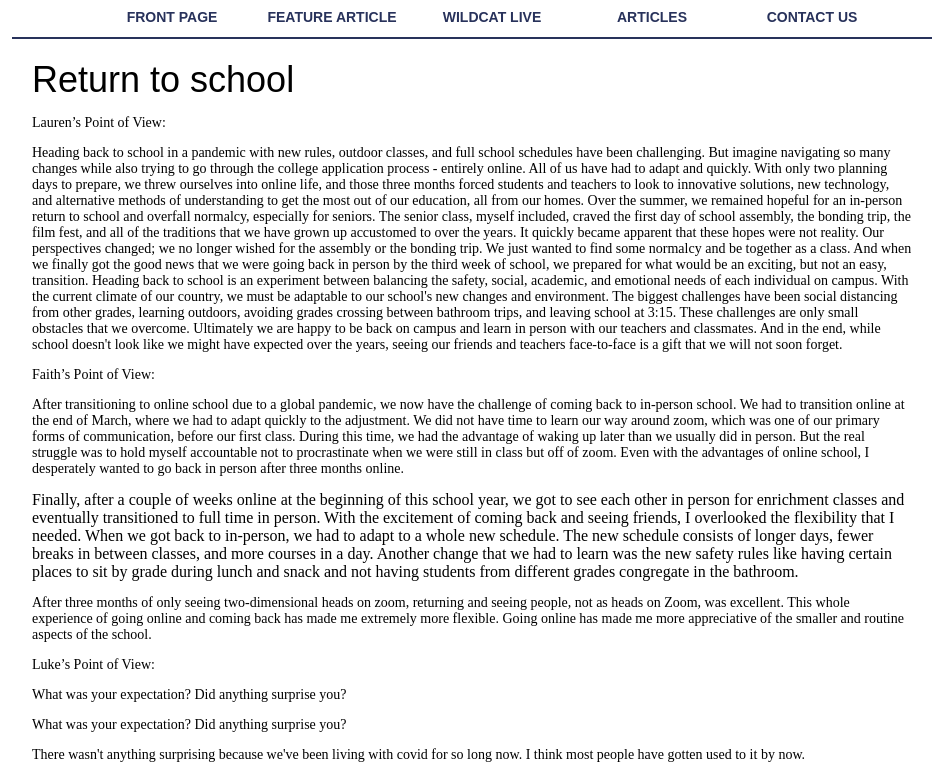
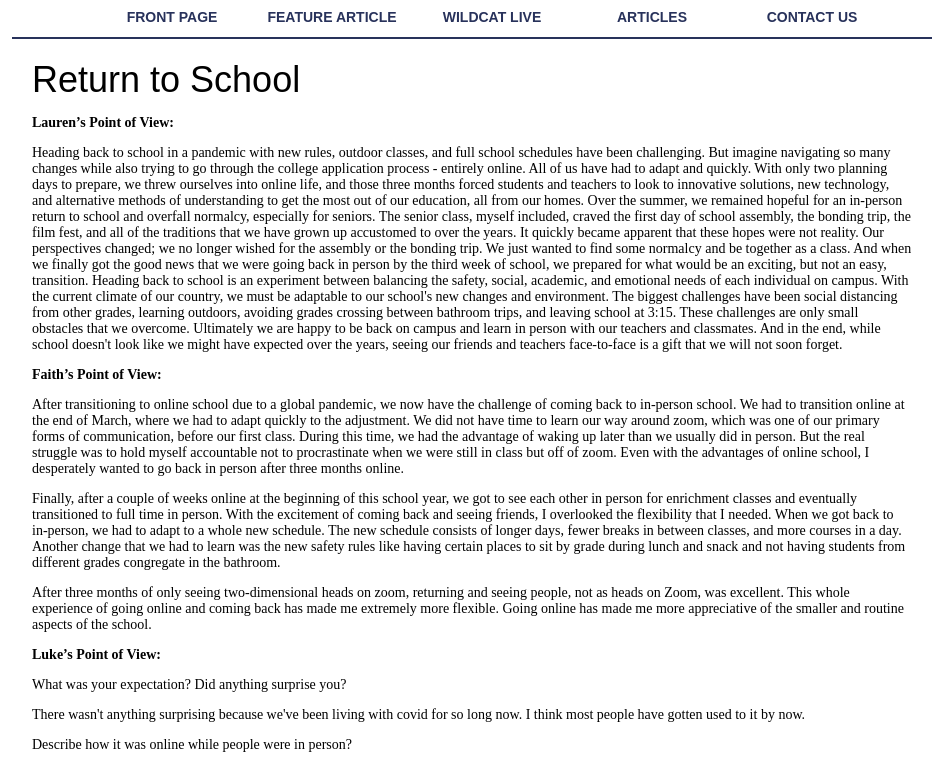
Before and after one commit to dpitts00/wildcatpost, a plain HTML site: page articles/feature-article.html in a window 1280 px wide. Shown: the part 192-956 px from the top of the page, without its empty margins (168-1110 px from the left). Drawn offline with Linux system fonts and the light colour scheme; a web font is replaced by a local one.

Commit message:
fixed feature-article and going-back-to-school

```diff
--- a/articles/feature-article.html
+++ b/articles/feature-article.html
@@ -30,8 +30,8 @@
       <hr>
 
       <article>
-        <h4>Return to school</h4>
-        <p>Lauren’s Point of View:</p>
+        <h4>Return to School</h4>
+        <p><b>Lauren’s Point of View:</b></p>
         <p> Heading back to school in a pandemic with new rules, outdoor classes, and full school schedules
 have been challenging. But imagine navigating so many changes while also trying to go through
 the college application process - entirely online. All of us have had to adapt and quickly. With
@@ -51,12 +51,10 @@ country, we must be adaptable to our school's new changes and environment. The b
 challenges have been social distancing from other grades, learning outdoors, avoiding grades
 crossing between bathroom trips, and leaving school at 3:15. These challenges are only small
 obstacles that we overcome. Ultimately we are happy to be back on campus and learn in person
-with our teachers and classmates. And in the end, while school doesn't look like we might have
-
-expected over the years, seeing our friends and teachers face-to-face is a gift that we will not
+with our teachers and classmates. And in the end, while school doesn't look like we might have expected over the years, seeing our friends and teachers face-to-face is a gift that we will not
 soon forget.</p>
 
-        <p> Faith’s Point of View:</p>
+        <p><b>Faith’s Point of View:</b></p>
         <p>After transitioning to online school due to a global pandemic, we now have the challenge of
 coming back to in-person school. We had to transition online at the end of March, where we had
 to adapt quickly to the adjustment. We did not have time to learn our way around zoom, which
@@ -66,7 +64,7 @@ myself accountable not to procrastinate when we were still in class but off of z
 the advantages of online school, I desperately wanted to go back in person after three months
 online.</p>
 
-</p>Finally, after a couple of weeks online at the beginning of this school year, we got to see each
+<p>Finally, after a couple of weeks online at the beginning of this school year, we got to see each
 other in person for enrichment classes and eventually transitioned to full time in person. With the
 excitement of coming back and seeing friends, I overlooked the flexibility that I needed. When
 we got back to in-person, we had to adapt to a whole new schedule. The new schedule consists of
@@ -79,21 +77,17 @@ not as heads on Zoom, was excellent. This whole experience of going online and c
 has made me extremely more flexible. Going online has made me more appreciative of the
 smaller and routine aspects of the school.</p>
 
-<p>Luke’s Point of View:</p>
-<p>What was your expectation? Did anything surprise you?</p>
+<p><b>Luke’s Point of View:</b></p>
 <p>What was your expectation? Did anything surprise you? </p>
-<p> There wasn't anything surprising because we've been living with covid for so long now. I think most people have gotten used to it by now. </p>
+<p>There wasn't anything surprising because we've been living with covid for so long now. I think most people have gotten used to it by now. </p>
 <p>Describe how it was online while people were in person?</p>
 <p>When people came back in person, and I was still online, occasionally, it was hard to hear, and it was hard to see what was on the board. But overall, it was hard, but it wasn't too bad. </p>
 <p>What did help make the transition back a little more smooth?</p>
 <p>The teachers were understanding and welcoming, which made the transition pretty seamless. Since it was at the beginning of a new block, it made transitioning pretty easy.</p>
-<p> Was it challenging to remember the covid rules, and what made social distancing easier?
-</p>
+<p> Was it challenging to remember the covid rules, and what made social distancing easier?</p>
 <p>Having cohorts made the social distancing a lot easier, but it took a while to get into the new rules' flow. Remaining socially-distanced has been the hardest rule for me, but it's for our safety, helping the mindset part of it. </p>
 <p>How did your flexibility change from in-person vs. online?</p>
 <p>For me, working online was more demanding because of the screen time. I think that it's easier to communicate with teachers in person and have more time to work in class. Waking up early in the morning was a significant difficulty because I could wake up a lot later online.</p>
-
-
       </article>
 
       <a href="../articles.html">Back to Articles</a>
```
Also changed, not shown: articles/going-back-to-school.html (+1 -1 lines).
